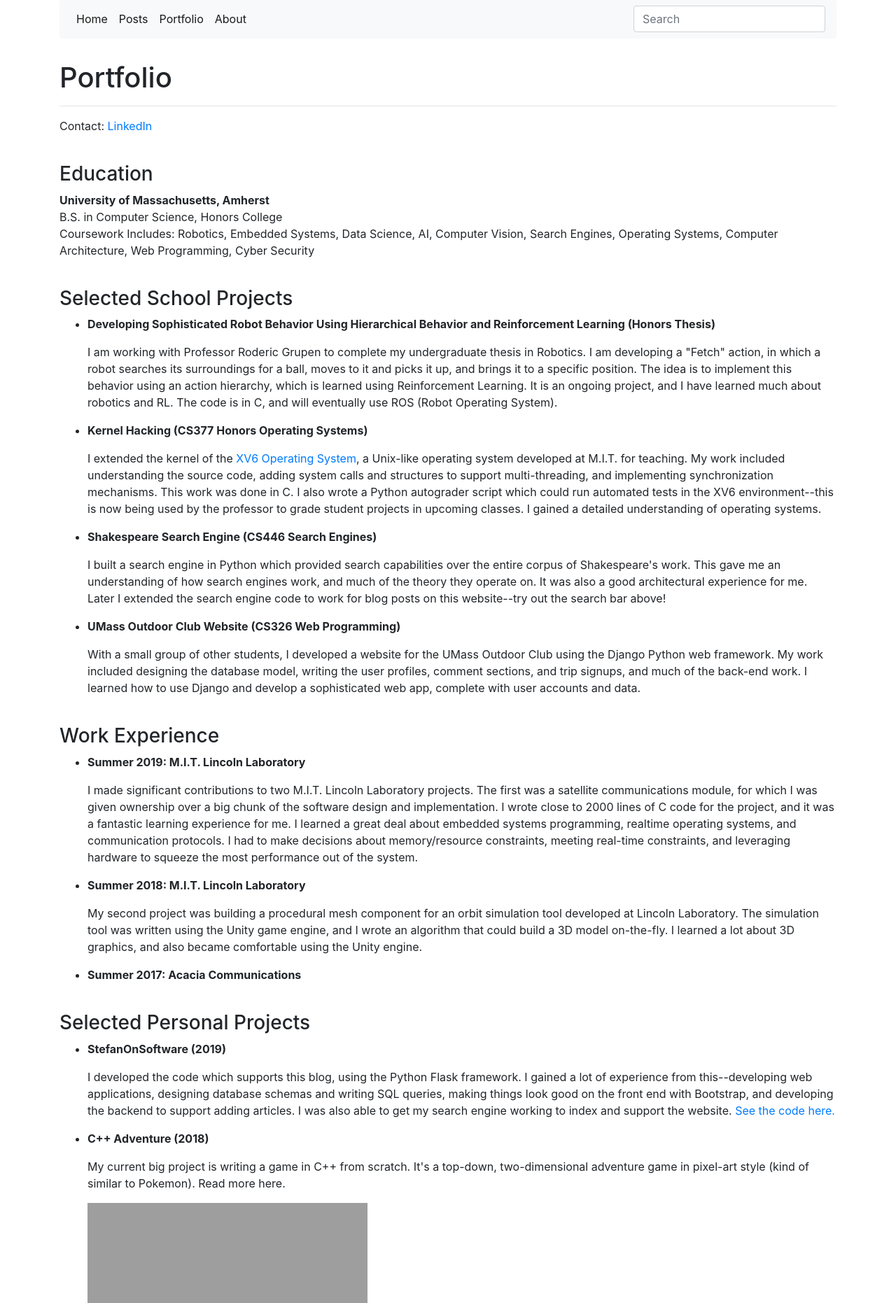
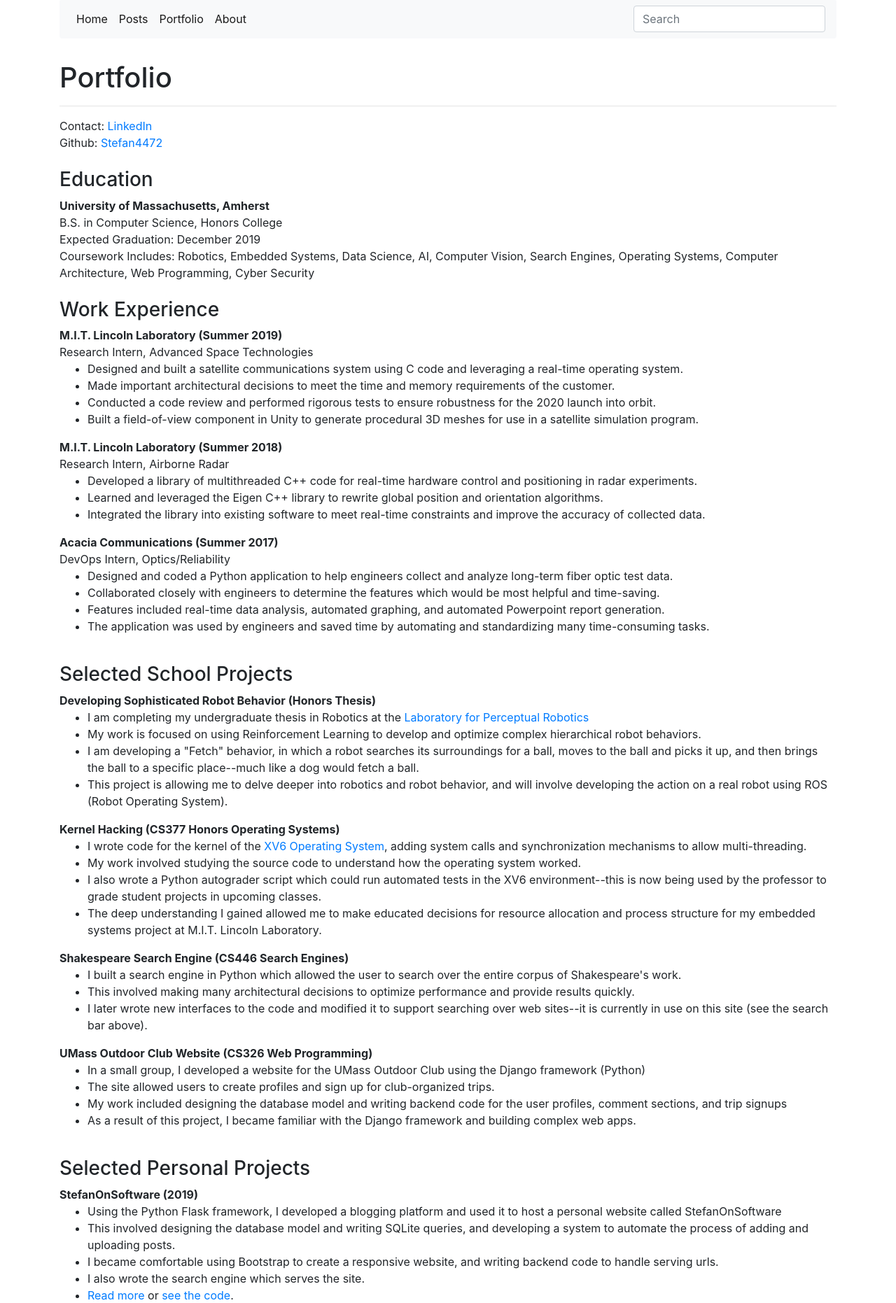
Before and after one commit to Stefan4472/Stefans-Blog, a Flask app: page /portfolio in a window 1280 px wide. Shown: the part 250-2112 px from the top of the page at 70% size. Run offline with Flask 2, Linux system fonts and the light colour scheme; some libraries are stand-ins or nearby versions; grey boxes are pictures that could not be loaded.

Commit message:
Updated about, portfolio and made small fixes

```diff
--- a/flaskr/static/style.css
+++ b/flaskr/static/style.css
@@ -25,3 +25,8 @@ pre {
   background-color: #d9d9d9;
   padding: 1rem;
 }
+
+.resume {
+  margin-bottom: 0rem;
+  margin-top: 0 rem;
+}
--- a/flaskr/templates/blog/banner.html
+++ b/flaskr/templates/blog/banner.html
@@ -1,6 +1,6 @@
 <!-- Banner -->
 <!-- Set background image: https://stackoverflow.com/questions/22000754/responsive-bootstrap-jumbotron-background-image/26998624-->
-<div class="jumbotron" style="margin-bottom: 0rem; text-align: center; color: white; background-image: {% if banner_url %}url('{{ banner_url }}'){% else %}url('https://stefankussmaulhome.files.wordpress.com/2018/11/spaceships_online_1.png'){% endif %}; background-size: cover;">
+<div class="jumbotron" style="margin-bottom: 0rem; text-align: center; color: white; background-image: {% if banner_url %}url('{{ banner_url }}'){% else %}url('/static/site-banner.jpg'){% endif %}; background-size: cover;">
   <h1 class="display-4"><a href="/" class="link-override">Stefan on Software</a></h1>
   <p class="lead"><a href="/" class="link-override">(and other things)</a></p>
 </div>
--- a/flaskr/templates/blog/highlights.html
+++ /dev/null
@@ -1,5 +0,0 @@
-{% extends "blog/base_template.html" %}
-
-{% block content %}
-
-{% endblock %}
--- a/flaskr/templates/blog/index.html
+++ b/flaskr/templates/blog/index.html
@@ -5,7 +5,7 @@
 
 <div class="jumbotron">
 	<h1 class="display-5">Hello world. Goodbye Wordpress!</h1>
-	<p class="lead">This blog runs on a platform I wrote in Python. You can <a href="#">read about the technical details</a> or <a href="#">check out the code</a>. It was a lot of work, and it's not <em>quite</em> finished yet, so you might see some small bugs.</p>
+	<p class="lead">This blog runs on a platform I wrote in Python. You can <a href="/post/project-overview-stefanonsoftware">read about the technical details</a> or <a href="https://github.com/Stefan4472/Stefans-Blog">check out the code</a>. It was a lot of work, and it's not <em>quite</em> finished yet, so you might see some small bugs.</p>
 </div>
 
 {% if featured_posts %}
--- a/flaskr/templates/blog/macros.html
+++ b/flaskr/templates/blog/macros.html
@@ -23,7 +23,7 @@ tags: list of tag data objects for the post
         </a>
       </div>
       <div class="col-md-10">
-        <p class="card-text"><em>Posted by <a href="/about">Stefan Kussmaul</a> on {{ post['post_date'].strftime('%B %d, %Y') }}</em></p>
+        <p class="card-text"><em>Posted by Stefan on {{ post['post_date'].strftime('%B %d, %Y') }}</em></p>
         <p class="card-text">{{ post['post_byline'] }}...</p>
         <a href="{{ url_for('blog.post_view', slug=post['post_slug']) }}" class="btn btn-primary float-right">Read More</a>
       </div>
--- a/flaskr/templates/blog/portfolio.html
+++ b/flaskr/templates/blog/portfolio.html
@@ -4,79 +4,109 @@
 <h1>Portfolio</h1>
 <hr>
 
-<p>Contact: <a href="https://www.linkedin.com/in/stefan-kussmaul/">LinkedIn</a></p>
+<p class="resume">Contact: <a href="https://www.linkedin.com/in/stefan-kussmaul/">LinkedIn</a></p>
+<p class="resume">Github: <a href="https://github.com/Stefan4472">Stefan4472</a></p>
 <br>
 
 <h3>Education</h3>
-<strong>University of Massachusetts, Amherst</strong>
-<p style="margin-bottom: 0rem; margin-top: 0rem;">B.S. in Computer Science, Honors College</p>
-<p style="margin-top: 0rem;">Coursework Includes: Robotics, Embedded Systems, Data Science, AI, Computer Vision, Search Engines, Operating Systems, Computer Architecture, Web Programming, Cyber Security</p>
+<p class="resume"><strong>University of Massachusetts, Amherst</strong></p>
+<p class="resume">B.S. in Computer Science, Honors College</p>
+<p class="resume">Expected Graduation: December 2019</p>
+<p class="resume">Coursework Includes: Robotics, Embedded Systems, Data Science, AI, Computer Vision, Search Engines, Operating Systems, Computer Architecture, Web Programming, Cyber Security</p>
+<br>
+
+<h3>Work Experience</h3>
+<p class="resume"><strong>M.I.T. Lincoln Laboratory (Summer 2019)</strong></p>
+<p class="resume">Research Intern, Advanced Space Technologies</p>
+<ul>
+  <li>Designed and built a satellite communications system using C code and leveraging a real-time operating system.</li>
+  <li>Made important architectural decisions to meet the time and memory requirements of the customer.</li>
+  <li>Conducted a code review and performed rigorous tests to ensure robustness for the 2020 launch into orbit.</li>
+  <li>Built a field-of-view component in Unity to generate procedural 3D meshes for use in a satellite simulation program.</li>
+</ul>
+<p class="resume"><strong>M.I.T. Lincoln Laboratory (Summer 2018)</strong></p>
+<p class="resume">Research Intern, Airborne Radar</p>
+<ul>
+  <li>Developed a library of multithreaded C++ code for real-time hardware control and positioning in radar experiments.</li>
+  <li>Learned and leveraged the Eigen C++ library to rewrite global position and orientation algorithms.</li>
+  <li>Integrated the library into existing software to meet real-time constraints and improve the accuracy of collected data.</li>
+</ul>
+<p class="resume"><strong>Acacia Communications (Summer 2017)</strong></p>
+<p class="resume">DevOps Intern, Optics/Reliability</p>
+<ul>
+  <li>Designed and coded a Python application to help engineers collect and analyze long-term fiber optic test data.</li>
+  <li>Collaborated closely with engineers to determine the features which would be most helpful and time-saving.</li>
+  <li>Features included real-time data analysis, automated graphing, and automated Powerpoint report generation.</li>
+  <li>The application was used by engineers and saved time by automating and standardizing many time-consuming tasks.</li>
+</ul>
 <br>
 
 <h3>Selected School Projects</h3>
+<p class="resume"><strong>Developing Sophisticated Robot Behavior (Honors Thesis)</strong></p>
 <ul>
-  <li>
-    <p><strong>Developing Sophisticated Robot Behavior Using Hierarchical Behavior and Reinforcement Learning (Honors Thesis)</strong></p>
-    <p>I am working with Professor Roderic Grupen to complete my undergraduate thesis in Robotics. I am developing a "Fetch" action, in which a robot searches its surroundings for a ball, moves to it and picks it up, and brings it to a specific position. The idea is to implement this behavior using an action hierarchy, which is learned using Reinforcement Learning. It is an ongoing project, and I have learned much about robotics and RL. The code is in C, and will eventually use ROS (Robot Operating System).</p>
-  </li>
-  <li>
-    <p><strong>Kernel Hacking (CS377 Honors Operating Systems)</strong></p>
-    <p>I extended the kernel of the <a href="https://github.com/mit-pdos/xv6-public">XV6 Operating System</a>, a Unix-like operating system developed at M.I.T. for teaching. My work included understanding the source code, adding system calls and structures to support multi-threading, and implementing synchronization mechanisms. This work was done in C. I also wrote a Python autograder script which could run automated tests in the XV6 environment--this is now being used by the professor to grade student projects in upcoming classes. I gained a detailed understanding of operating systems.</p>
-  </li>
-  <li>
-    <p><strong>Shakespeare Search Engine (CS446 Search Engines)</strong></p>
-    <p>I built a search engine in Python which provided search capabilities over the entire corpus of Shakespeare's work. This gave me an understanding of how search engines work, and much of the theory they operate on. It was also a good architectural experience for me. Later I extended the search engine code to work for blog posts on this website--try out the search bar above!</p>
-  </li>
-  <li>
-    <p><strong>UMass Outdoor Club Website (CS326 Web Programming)</strong></p>
-    <p>With a small group of other students, I developed a website for the UMass Outdoor Club using the Django Python web framework. My work included designing the database model, writing the user profiles, comment sections, and trip signups, and much of the back-end work. I learned how to use Django and develop a sophisticated web app, complete with user accounts and data.</p>
-  </li>
+  <li>I am completing my undergraduate thesis in Robotics at the <a href="http://www-robotics.cs.umass.edu/">Laboratory for Perceptual Robotics</a></li>
+  <li>My work is focused on using Reinforcement Learning to develop and optimize complex hierarchical robot behaviors.</li>
+  <li>I am developing a "Fetch" behavior, in which a robot searches its surroundings for a ball, moves to the ball and picks it up, and then brings the ball to a specific place--much like a dog would fetch a ball.</li>
+  <li>This project is allowing me to delve deeper into robotics and robot behavior, and will involve developing the action on a real robot using ROS (Robot Operating System).</li>
 </ul>
-<br>
-
-<h3>Work Experience</h3>
+<p class="resume"><strong>Kernel Hacking (CS377 Honors Operating Systems)</strong></p>
 <ul>
-  <li>
-    <p><strong>Summer 2019: M.I.T. Lincoln Laboratory</strong></p>
-    <p>I made significant contributions to two M.I.T. Lincoln Laboratory projects. The first was a satellite communications module, for which I was given ownership over a big chunk of the software design and implementation. I wrote close to 2000 lines of C code for the project, and it was a fantastic learning experience for me. I learned a great deal about embedded systems programming, realtime operating systems, and communication protocols. I had to make decisions about memory/resource constraints, meeting real-time constraints, and leveraging hardware to squeeze the most performance out of the system.</p>
-  </li>
-  <li>
-    <p><strong>Summer 2018: M.I.T. Lincoln Laboratory</strong></p>
-    <p>My second project was building a procedural mesh component for an orbit simulation tool developed at Lincoln Laboratory. The simulation tool was written using the Unity game engine, and I wrote an algorithm that could build a 3D model on-the-fly. I learned a lot about 3D graphics, and also became comfortable using the Unity engine.</p>
-  </li>
-  <li>
-    <p><strong>Summer 2017: Acacia Communications</strong></p>
-    <p>
-
-    </p>
-  </li>
+  <li>I wrote code for the kernel of the <a href="https://github.com/mit-pdos/xv6-public">XV6 Operating System</a>, adding system calls and synchronization mechanisms to allow multi-threading.</li>
+  <li>My work involved studying the source code to understand how the operating system worked.</li>
+  <li>I also wrote a Python autograder script which could run automated tests in the XV6 environment--this is now being used by the professor to grade student projects in upcoming classes.</li>
+  <li>The deep understanding I gained allowed me to make educated decisions for resource allocation and process structure for my embedded systems project at M.I.T. Lincoln Laboratory.</li>
+</ul>
+<p class="resume"><strong>Shakespeare Search Engine (CS446 Search Engines)</strong></p>
+<ul>
+  <li>I built a search engine in Python which allowed the user to search over the entire corpus of Shakespeare's work.</li>
+  <li>This involved making many architectural decisions to optimize performance and provide results quickly.</li>
+  <li>I later wrote new interfaces to the code and modified it to support searching over web sites--it is currently in use on this site (see the search bar above).</li>
+</ul>
+<p class="resume"><strong>UMass Outdoor Club Website (CS326 Web Programming)</strong></p>
+<ul>
+  <li>In a small group, I developed a website for the UMass Outdoor Club using the Django framework (Python)</li>
+  <li>The site allowed users to create profiles and sign up for club-organized trips.</li>
+  <li>My work included designing the database model and writing backend code for the user profiles, comment sections, and trip signups</li>
+  <li>As a result of this project, I became familiar with the Django framework and building complex web apps.</li>
 </ul>
 <br>
 
 <h3>Selected Personal Projects</h3>
+<p class="resume"><strong>StefanOnSoftware (2019)</strong></p>
 <ul>
-  <li>
-    <p><strong>StefanOnSoftware (2019)</strong></p>
-    <p>I developed the code which supports this blog, using the Python Flask framework. I gained a lot of experience from this--developing web applications, designing database schemas and writing SQL queries, making things look good on the front end with Bootstrap, and developing the backend to support adding articles. I was also able to get my search engine working to index and support the website. <a href="#">See the code here.</a></p>
-  </li>
-  <li>
-    <!-- TODO: CENTER THE IMAGES -->
-    <p><strong>C++ Adventure (2018)</strong></p>
-    <p>My current big project is writing a game in C++ from scratch. It's a top-down, two-dimensional adventure game in pixel-art style (kind of similar to Pokemon). Read more here.</p>
-    <img alt="Short gameplay gif from my C++ adventure game" src="{{ url_for('static', filename='c++-adventure-gif.gif') }}" />
-  </li>
-  <li>
-    <p><strong>Spaceships Online (2018)</strong></p>
-    <p>I'm also currently writing an online multiplayer game in Javascript (also from scratch). It's in early stages, but you can check it out online here!</p>
-    <img alt="Short gameplay gif from my Spaceships online game" src="{{ url_for('static', filename='spaceships-online-gif.gif') }}" />
-  </li>
-  <li>
-    <p><strong>Spaceships (2017)</strong></p>
-    <p>I worked on writing an Android space arcade game for a while--I called it Spaceships (not super creative, I know. I'm still thinking about a better name). The game is fairly close to completion, but I'm taking a break to work on other things. Read more here.</p>
-    <img alt="Short gameplay gif from my Spaceships android game" src=" {{ url_for('static', filename='spaceships-gif.gif') }}" />
-  </li>
-  <li>
-    <p><strong>ActivityLog (2018)</strong></p>
-  </li>
+  <li>Using the Python Flask framework, I developed a blogging platform and used it to host a personal website called StefanOnSoftware</li>
+  <li>This involved designing the database model and writing SQLite queries, and developing a system to automate the process of adding and uploading posts.</li>
+  <li>I became comfortable using Bootstrap to create a responsive website, and writing backend code to handle serving urls.</li>
+  <li>I also wrote the search engine which serves the site.</li>
+  <li><a href="/post/project-overview-stefanonsoftware">Read more</a> or <a href="https://github.com/Stefan4472/Stefans-Blog">see the code</a>.</li>
+</ul>
+<!-- TODO: CENTER THE IMAGES -->
+<p class="resume"><strong>C++ Adventure (2018)</strong></p>
+<p class="resume">My current big project is writing a game in C++ from scratch. It's a top-down, two-dimensional adventure game in pixel-art style (kind of similar to Pokemon). <a href="/post/project-overview-c++-adventure">Read more</a> or <a href="https://github.com/Stefan4472/TestC-Game">see the code</a>.</p>
+<img class="figure-img img-fluid" src="{{ url_for('static', filename='c++-adventure-gif.gif') }}" alt="Short gameplay gif from my C++ adventure game"/>
+<br>
+<p class="resume"><strong>Spaceships Online (2018)</strong></p>
+<p class="resume">I'm also currently writing an online multiplayer game in Javascript (also from scratch). It's in early stages, but you can check it out online here!<a href="/post/project-overview-spaceships-online">Read more</a> or <a href="https://github.com/Stefan4472/SpaceshipsOnline">see the code</a>.</p>
+<img alt="Short gameplay gif from my Spaceships online game" src="{{ url_for('static', filename='spaceships-online-gif.gif') }}" />
+<br>
+<p class="resume"><strong>Spaceships (2017)</strong></p>
+<p class="resume">I worked on writing an Android space arcade game for a while--I called it Spaceships (not super creative, I know. I'm still thinking about a better name). The game is fairly close to completion, but I'm taking a break to work on other things. <a href="/post/project-overview-spaceships">Read more</a> or <a href="https://github.com/Stefan4472/Spaceships">see the code</a>.</p>
+<img alt="Short gameplay gif from my Spaceships android game" src=" {{ url_for('static', filename='spaceships-gif.gif') }}" />
+<br>
+<p class="resume"><strong>ActivityLog (2018)</strong></p>
+<p class="resume">
+  <a href="https://github.com/Stefan4472/ActivityLog">See the code</a>.
+</p>
+<br>
+
+<h3>Language Breakdown</h3>
+<ul>
+  <li>Java: Data Analysis, MathToolkit, Datastructures, Searcher, Grapher</li>
+  <li>Python: StefanOnSoftware, UMOC Website, Shakespeare Search Engine, AI</li>
+  <li>Javascript: UMOC Website, SpaceshipsOnline</li>
+  <li>C: Kernel Hacking, Operating Systems, Satellite Communications Module, Robot Behavior</li>
+  <li>C++: Real-Time Hardware Control for Radar Experiments, C++ Adventure</li>
+  <li>Android: Spaceships, ActivityLog, IceBreaker, Hitch, Gomoku, GalaxyDraw, ImageTransition</li>
+  <li>Unity: Procedural FOV Mesh</li>
 </ul>
 {% endblock %}
--- a/flaskr/templates/blog/post.html
+++ b/flaskr/templates/blog/post.html
@@ -42,12 +42,12 @@ ALSO: SHOULD IT INCLUDE THE THUMBNAILS FOR NEXT&PREVIOUS POSTS?-->
 <div class="row">
   <div class="col-6">
     {% if prev_post %}
-    <p>Previous Post: <a href="{{ url_for('blog.post_view', slug=prev_post['post_slug']) }}">{{ prev_post['post_title'] }}</a></p>
+    <p class="float-left">Previous Post: <a href="{{ url_for('blog.post_view', slug=prev_post['post_slug']) }}">{{ prev_post['post_title'] }}</a></p>
     {% endif %}
   </div>
   <div class="col-6">
     {% if next_post %}
-    <p>Next Post: <a href="{{ url_for('blog.post_view', slug=next_post['post_slug']) }}">{{ next_post['post_title'] }}</a></p>
+    <p class="float-right">Next Post: <a href="{{ url_for('blog.post_view', slug=next_post['post_slug']) }}">{{ next_post['post_title'] }}</a></p>
     {% endif %}
   </div>
 </div>
```
Also changed, not shown: flaskr/templates/blog/about.html (+12 -10 lines), 3 other files.
